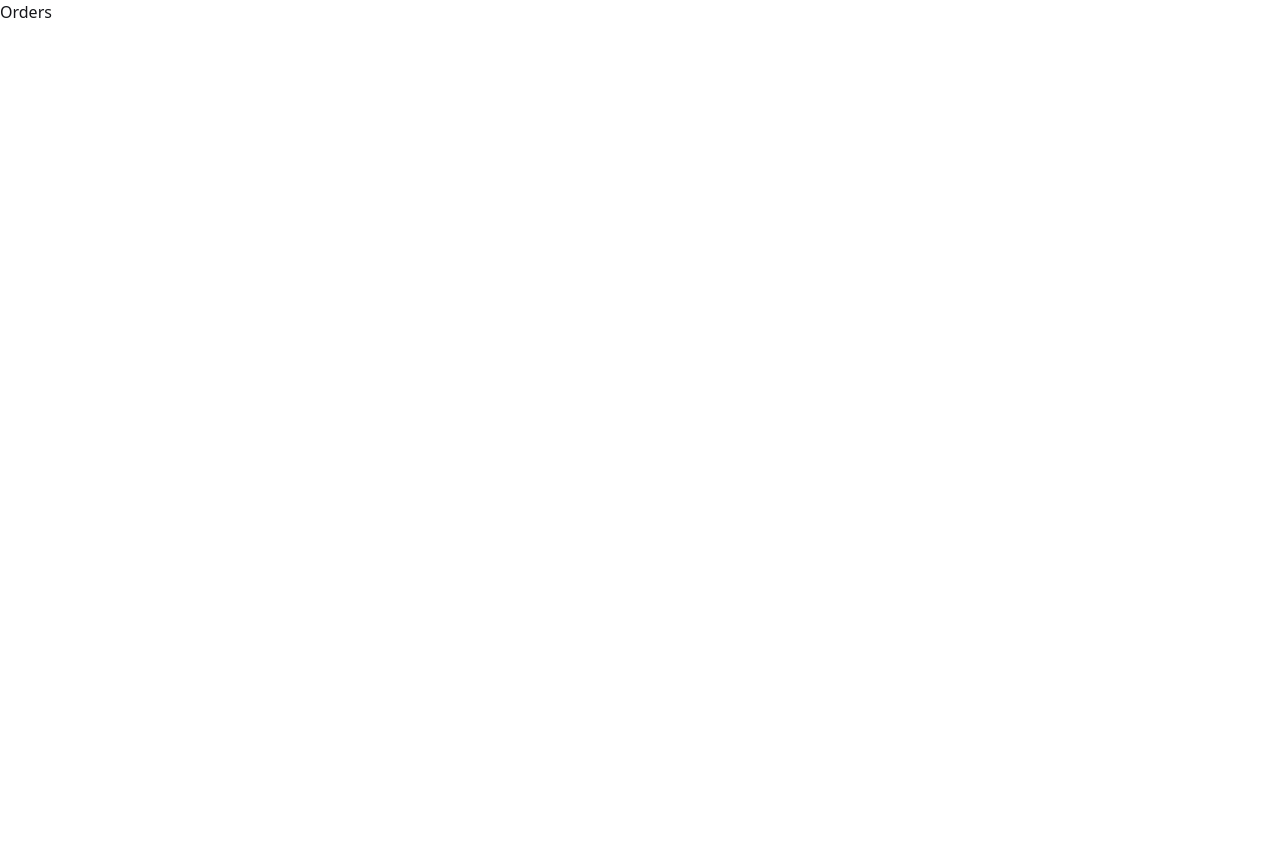
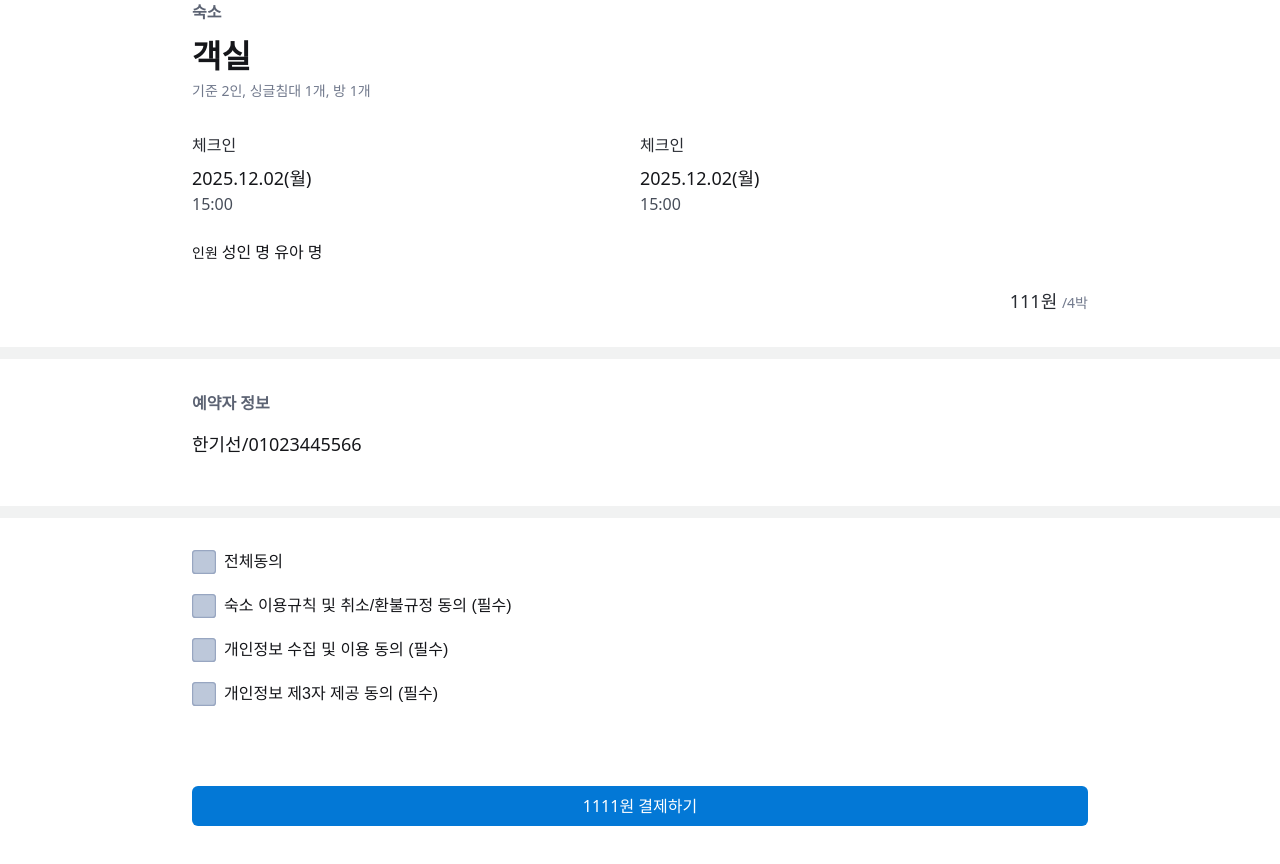
Before and after one commit to oz-04-main-001/Frontend, a React (Vite) app: page /stateroom/order in a window 1280 px wide. Shown: the top 864 px of the page. Before the commit the page ends 800 px from the top, so only its background shows below. Built offline with nearby package versions, Linux system fonts and the light colour scheme; the HTML template or start-up script is replaced by a standard one; a web font is replaced by a local one.

Commit message:
STYLE : 예약 요청페이지

```diff
--- a/src/pages/room/Orders.tsx
+++ b/src/pages/room/Orders.tsx
@@ -1,5 +1,68 @@
-//예약
+import { useNavigate } from 'react-router-dom';
+import Button, { BtnType, BtnSize } from '../../assets/buttons/Button';
+import Checkbox from '../../assets/Checkbox';
+import Divider from '../../assets/Divider';
+import InfoTemp from '../../components/InfoTemp1';
+import Layout from '../../layouts/Layout1';
 
-export default function Orders() {
-  return <div>Orders</div>;
+export default function Orders({ subTitle = '숙소', title = '객실' }) {
+  const navigate = useNavigate();
+  const onClick = () => {
+    navigate('/');
+  };
+  return (
+    <>
+      <Layout>
+        <div className="">
+          <div>
+            <h6 className="text-gray-500">{subTitle}</h6>
+            <h3 className="mt-2">{title}</h3>
+            <p className="text-gray-400 b2">기준 2인, 싱글침대 1개, 방 1개</p>
+          </div>
+          <div className="flex mt-8">
+            <div className="grow">
+              <p className="text-gray-800 b1">체크인</p>
+              <p className="mt-2 s1">2025.12.02(월)</p>
+              <p className="text-gray-700 s2">15:00</p>
+            </div>
+            <div className="grow">
+              <p className="text-gray-800 b1">체크인</p>
+              <p className="mt-2 s1">2025.12.02(월)</p>
+              <p className="text-gray-700 s2">15:00</p>
+            </div>
+          </div>
+          <p className="mt-6 b2">
+            인원<span className="ml-1 b1">성인 명 유아 명</span>
+          </p>
+        </div>
+        <div className="mt-6 text-right text-gray-800 s1">
+          111원 <span className="text-gray-400 b2">/4박</span>
+        </div>
+      </Layout>
+      <Divider />
+      <Layout>
+        <InfoTemp title="예약자 정보" text="한기선/01023445566" />
+      </Layout>
+      <Divider />
+      <Layout>
+        <div className="flex flex-col gap-5">
+          <Checkbox label="전체동의" size={24} />
+          <Checkbox
+            label=" 숙소 이용규칙 및 취소/환불규정 동의 (필수)"
+            size={24}
+          />
+          <Checkbox label="개인정보 수집 및 이용 동의 (필수)" size={24} />
+          <Checkbox label="개인정보 제3자 제공 동의 (필수)" size={24} />
+        </div>
+        <div className="my-20">
+          <Button
+            size={BtnSize.l}
+            text="1111원 결제하기"
+            type={BtnType.normal}
+            onClick={onClick}
+          />
+        </div>
+      </Layout>
+    </>
+  );
 }
```
